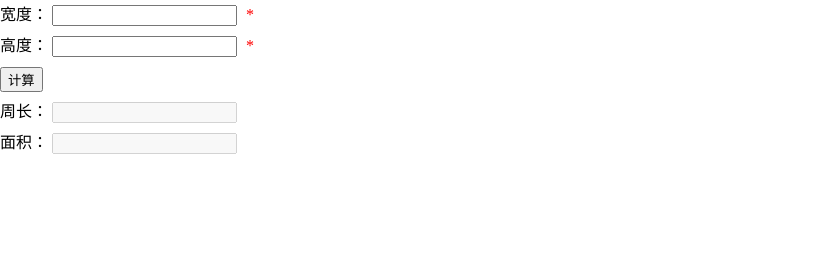
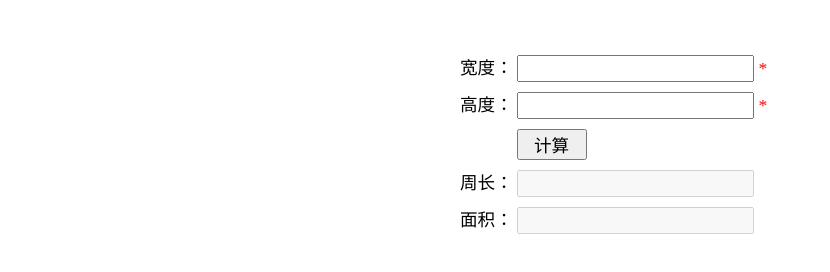
Before and after one commit to cccccyy/rectangle, a plain HTML site: page index.html in a window 1280 px wide. Shown: the whole page, without its empty margins (0-830 px from the left). Drawn offline with nearby package versions, Linux system fonts and the light colour scheme.

Commit message:
Update layout.css

```diff
--- a/layout.css
+++ b/layout.css
@@ -2,22 +2,26 @@ body,html{
   margin:0;
   padding:0;
 }
-#main{
+.main{
   margin: 50px auto;
-  width:260px;
+  width:370px;
+  font-size:1.1em;
 }
-#calc{
-  width:60px;
-  margin-left:53px;
+#calculate{
+  width:70px;
+  margin-left:62px;
 }
 span{
   color:red;
-  margin-left:5px;
 }
-input{
+input, label{
   margin:5px 0;
+  padding-left:5px;
+  font-size:1em;
 }
-#width-validate, #height-validate{
+#width-validation-message,
+#height-validation-message{
   color:red;
-  margin-left:55px;
+  margin-left:62px;
+  font-size:0.8em;
 }
```
